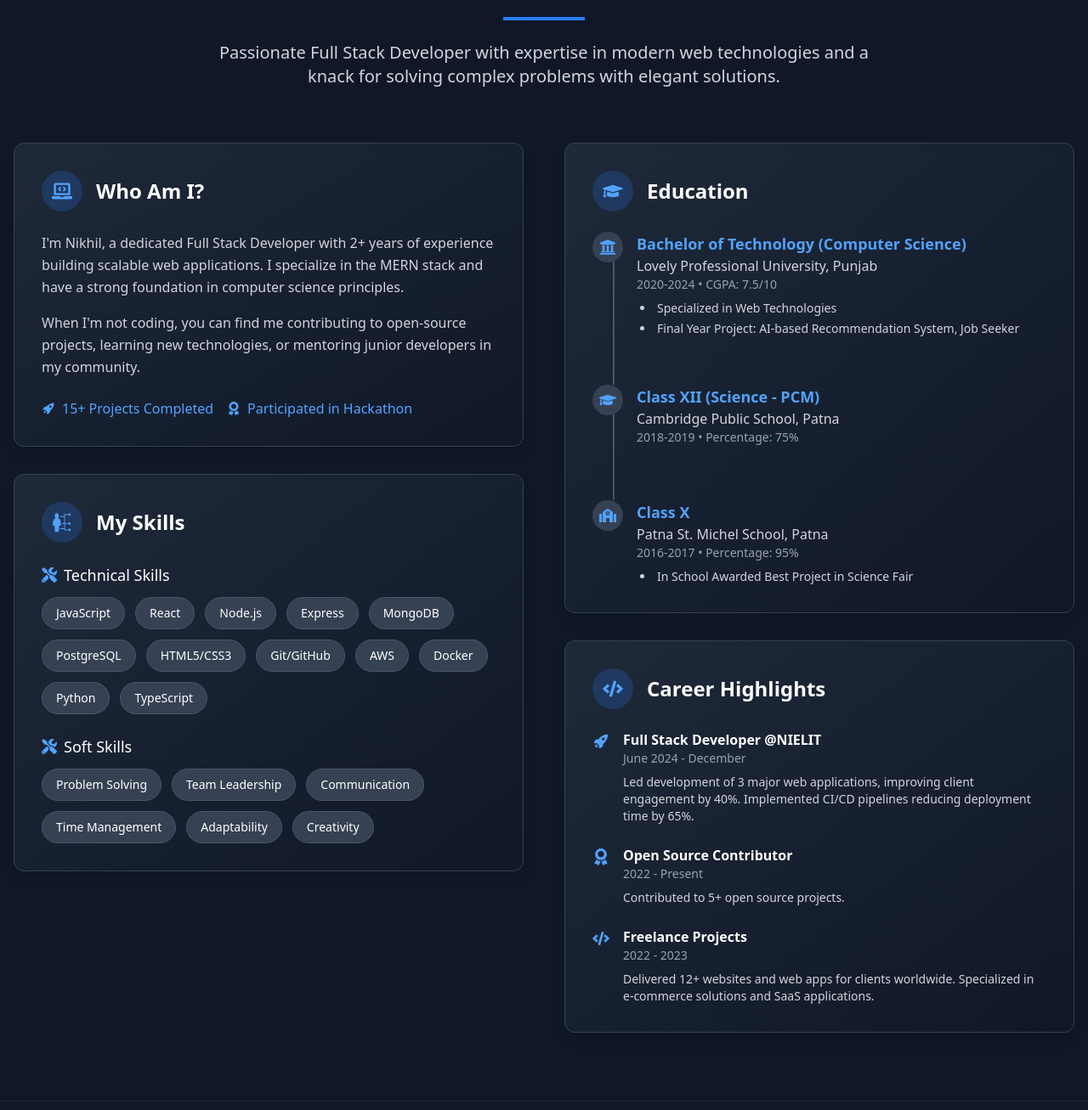
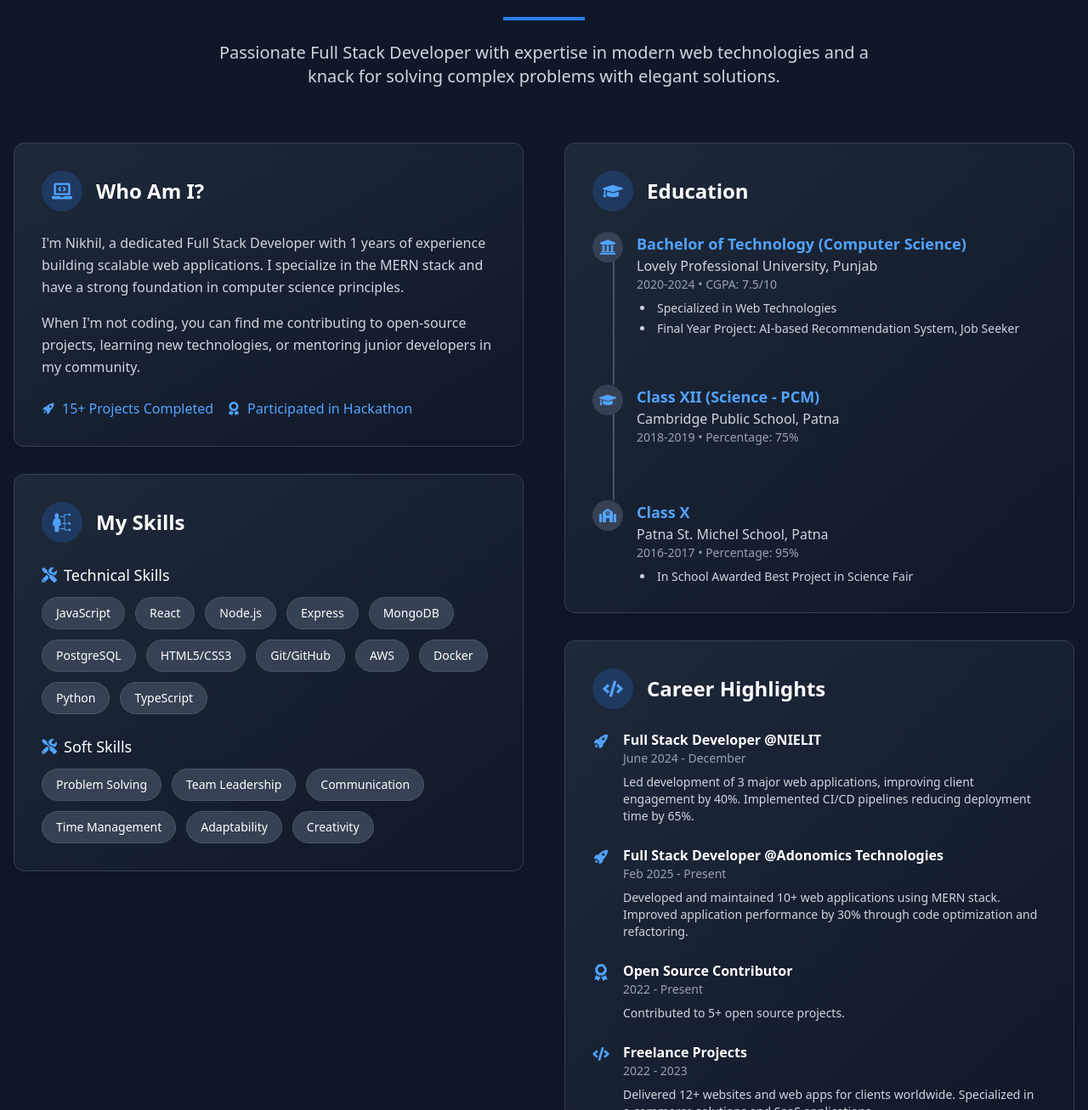
Before and after one commit to Nikhil-kumar-1/My_Portfolio, a React (Vite) app: page /about in a window 1280 px wide. Shown: the part 924-2231 px from the top of the page at 85% size. Built offline with nearby package versions, Linux system fonts and the light colour scheme.

Commit message:
Update experience details and add current position as Full Stack Developer

```diff
--- a/src/components/About/AboutUs.jsx
+++ b/src/components/About/AboutUs.jsx
@@ -193,7 +193,7 @@ const About = () => {
                   <h3 className="text-2xl font-bold">Who Am I?</h3>
                 </div>
                 <p className="text-gray-300 mb-4 leading-relaxed">
-                  I'm Nikhil, a dedicated Full Stack Developer with 2+ years of experience building scalable web applications.
+                  I'm Nikhil, a dedicated Full Stack Developer with 1 years of experience building scalable web applications.
                   I specialize in the MERN stack and have a strong foundation in computer science principles.
                 </p>
                 <p className="text-gray-300 mb-6 leading-relaxed">
@@ -348,6 +348,22 @@ const About = () => {
                     </div>
                   </div>
 
+                   <div className="flex gap-4">
+                    <div className="text-blue-400 text-xl mt-1">
+                      <IoIosRocket />
+                    </div>
+                    <div>
+                      <h4 className="font-bold">Full Stack Developer @Adonomics Technologies</h4>
+                      <p className="text-gray-400 text-sm mb-2">Feb 2025 - Present</p>
+                      <p className="text-gray-300 text-sm">
+                        Developed and maintained 10+ web applications using MERN stack.
+                        Improved application performance by 30% through code optimization and refactoring.
+                      </p>
+                    </div>
+                  </div>
+
+
+
                   <div className="flex gap-4">
                     <div className="text-blue-400 text-xl mt-1">
                       <FaAward />
```
